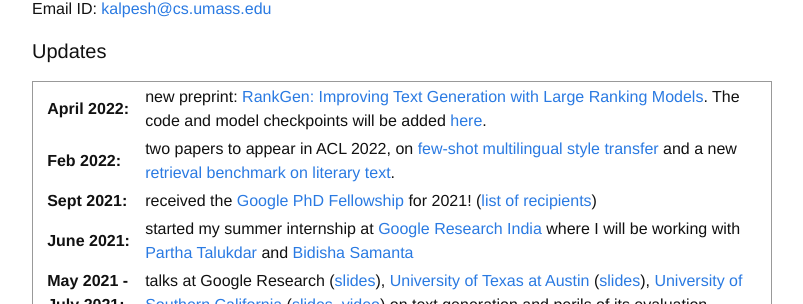
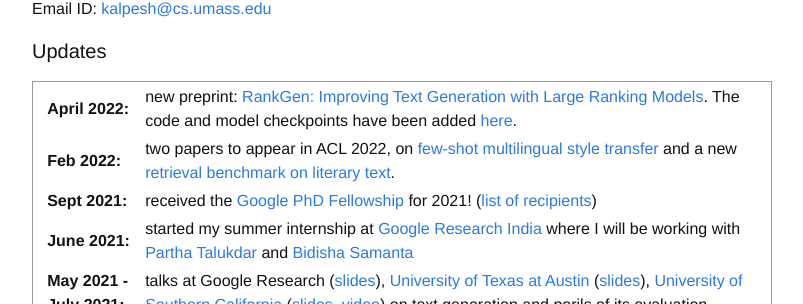
Before and after one commit to martiansideofthemoon/martiansideofthemoon.github.io, a Jekyll site: the page built from index.md, in a window 1280 px wide. Shown: the part 477-781 px from the top of the page, without its empty margins (238-1041 px from the left). Built offline with Jekyll 4.4.1, drawn with Linux system fonts in a browser that asks for light colours; comment, search, counter and statistics services are not loaded.

Commit message:
Update index.md

```diff
--- a/index.md
+++ b/index.md
@@ -20,7 +20,7 @@ Email ID: [kalpesh@cs.umass.edu](mailto:kalpesh@cs.umass.edu)
 <table>
 <col width="100px">
 <col width="650px">
-  <tr><td><b>April 2022:</b></td><td>new preprint: <a href="https://arxiv.org/abs/2205.09726">RankGen: Improving Text Generation with Large Ranking Models</a>. The code and model checkpoints will be added <a href="https://github.com/martiansideofthemoon/rankgen">here</a>.</td></tr>
+  <tr><td><b>April 2022:</b></td><td>new preprint: <a href="https://arxiv.org/abs/2205.09726">RankGen: Improving Text Generation with Large Ranking Models</a>. The code and model checkpoints have been added <a href="https://github.com/martiansideofthemoon/rankgen">here</a>.</td></tr>
   <tr><td><b>Feb 2022:</b></td><td>two papers to appear in ACL 2022, on <a href="https://arxiv.org/abs/2110.07385">few-shot multilingual style transfer</a> and a new <a href="https://arxiv.org/abs/2203.10053">retrieval benchmark on literary text</a>.</td></tr>
 <tr><td><b>Sept 2021:</b></td><td>received the <a href="https://research.google/outreach/phd-fellowship/">Google PhD Fellowship</a> for 2021! (<a href="https://research.google/outreach/phd-fellowship/recipients/?category=2021">list of recipients</a>)</td></tr>
 <tr><td><b>June 2021:</b></td><td>started my summer internship at <a href="https://research.google/locations/india/">Google Research India</a> where I will be working with <a href="http://talukdar.net/">Partha Talukdar</a> and <a href="https://sites.google.com/view/bidisha-samanta/">Bidisha Samanta</a></td></tr>
```
